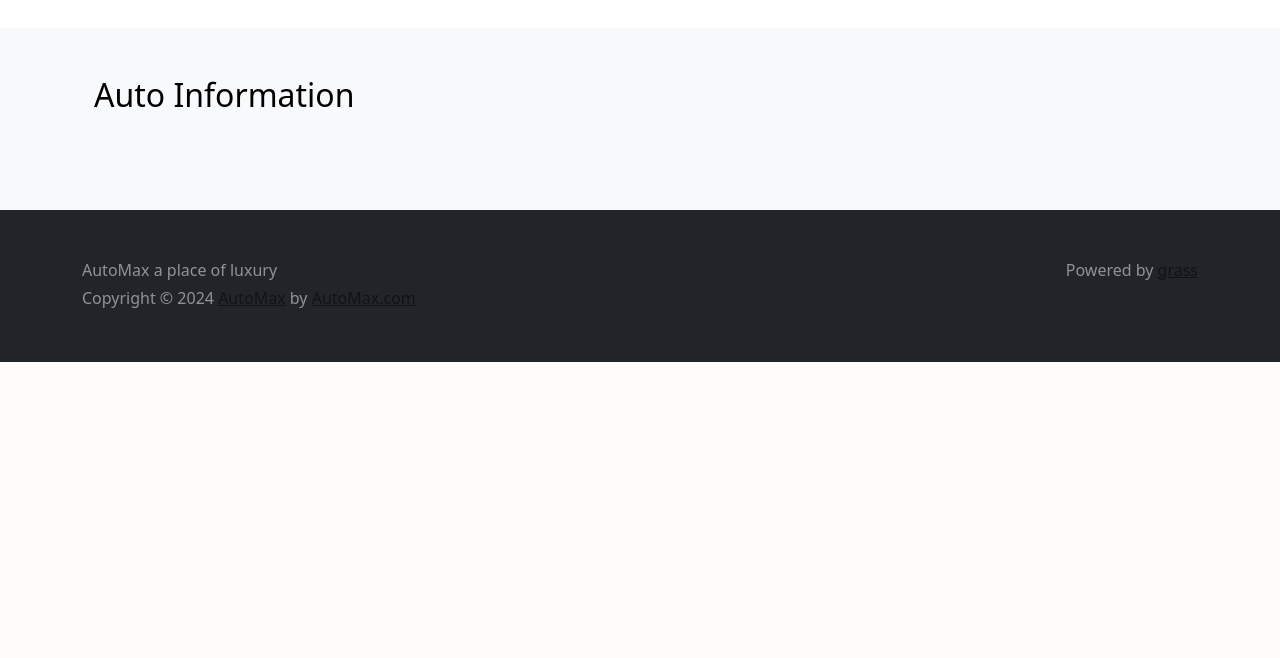
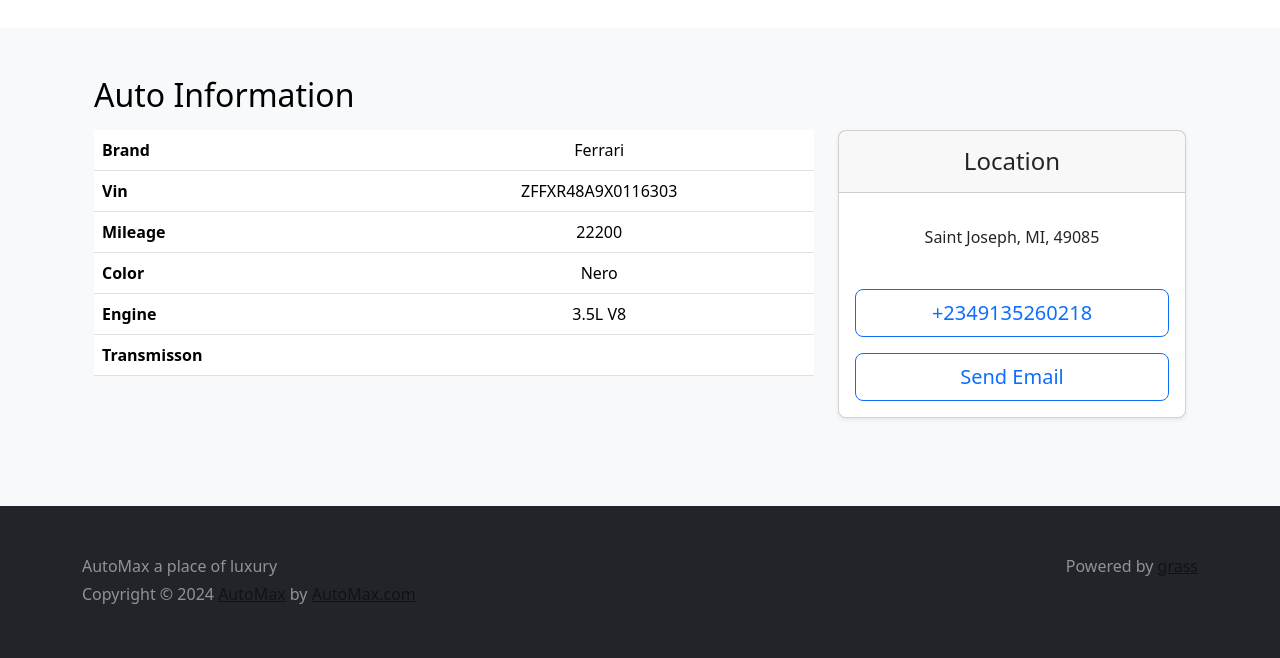
Before and after one commit to Joseph789-BIT/web-app, a Django app: page /listing/469ca609-a141-42ad-b323-343f10d55781 in a window 1280 px wide. Shown: the part 626-1284 px from the top of the page. Before the commit the page ends 988 px from the top, so only its background shows below. Run offline with Django 5.2, Linux system fonts and the light colour scheme; a user stored in the database is signed in; data comes from the database, SQL or seed files in the repository; some libraries are stand-ins or nearby versions.

Commit message:
initial-commit

```diff
--- a/src/main/templates/views/listing.html
+++ b/src/main/templates/views/listing.html
@@ -26,8 +26,49 @@
                 <div class="col-lg-8">
                     <div class="table-reponsive">
                         <table class="table text-center">
-
+                            <tbody>
+                                <tr>
+                                    <th scope="row" class="text-start">Brand</th>
+                                    <td> {{listing.brand|capfirst }}</td>
+                                </tr>
+                                <tr>
+                                    <th scope="row" class="text-start">Vin</th>
+                                    <td> {{listing.vin }}</td>
+                                </tr>
+                                <tr>
+                                    <th scope="row" class="text-start">Mileage</th>
+                                    <td> {{listing.mileage }}</td>
+                                </tr>
+                                <tr>
+                                    <th scope="row" class="text-start">Color</th>
+                                    <td> {{listing.color }}</td>
+                                </tr>
+                                <tr>
+                                    <th scope="row" class="text-start">Engine</th>
+                                    <td> {{listing.engine }}</td>
+                                </tr>
+                                <tr>
+                                    <th scope="row" class="text-start">Transmisson</th>
+                                    <td> {{listing.transmisson|capfirst }}</td>
+                                </tr>
+                            </tbody>
                         </table>
+                    </div>
+                </div>
+                <div class="col-lg-4">
+                    <div class="card mb-4 rounded-3 shadow-sm">
+                        <div class="card-header py-3">
+                            <h4 class="my-0 fw-normal">Location</h4>
+                        </div>
+                        <div class="card-body">
+                            <ul class="list-unstyled mt-3 mb-4">
+                                <li>{{ listing.location.city }}, {{ listing.location.state }},
+                                    {{listing.location.zip_code }} </li>
+                            </ul>
+                            <button
+                                class="w-100 btn btn-lg btn-outline-primary my-3">{{listing.seller.phone_number}}</button>
+                            <button id="sendEmail" class="w-100 btn btn-lg btn-outline-primary">Send Email</button>
+                        </div>
                     </div>
                 </div>
             </div>
```
